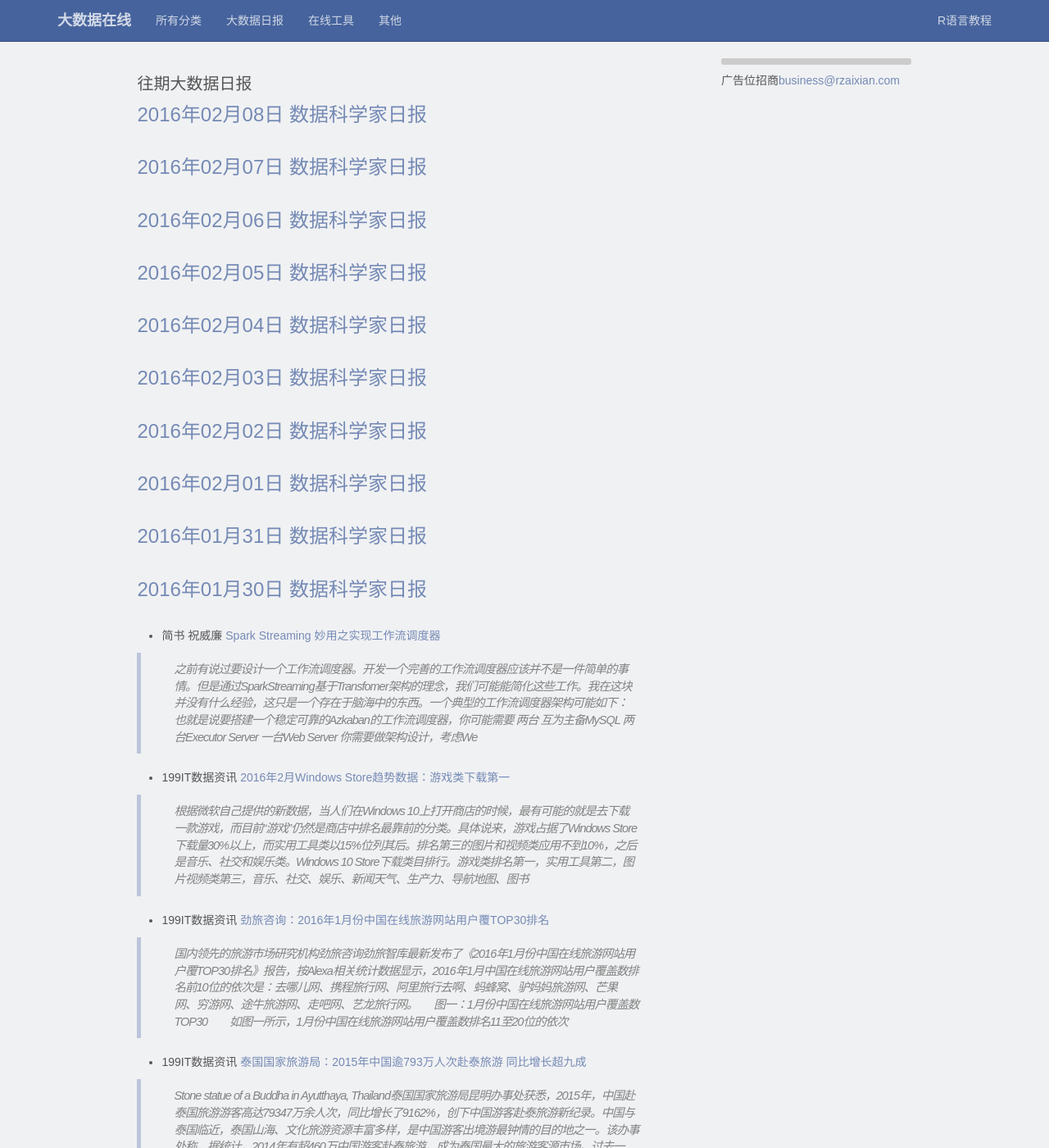
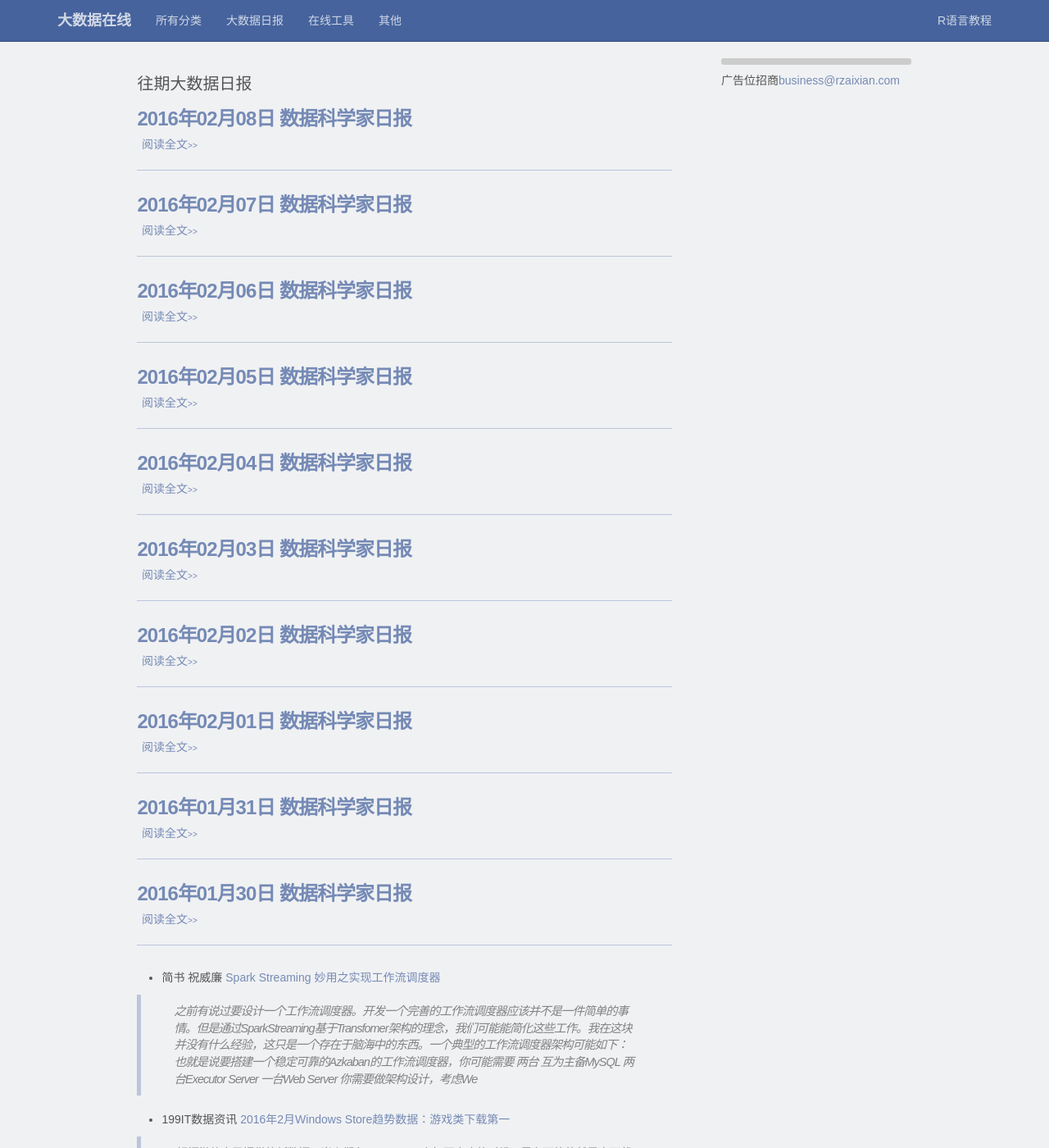
Before and after one commit to fun360/fun360, a Jekyll site: the page built from index.html, in a window 1280 px wide and 1400 px high. Shown: the whole window at 82% size. Built offline with Jekyll 4.4.1, drawn with Linux system fonts in a browser that asks for light colours; comment, search, counter and statistics services are not loaded.

Commit message:
front page 20

```diff
--- a/index.html
+++ b/index.html
@@ -8,7 +8,11 @@ layout: default
   <ul class="post-list">
     {% for post in site.categories["dailynews"] limit:10 %}
       <li>
-        <a class="post-link" href="{{ post.url | prepend: site.baseurl }}">{{ post.title }}</a>
+        <h2 class="post-title">
+          <a class="post-link" href="{{ post.url | prepend: site.baseurl }}">{{ post.title }}</a>
+        </h2>
+        <span class="post-meta"><a href="{{ post.url | prepend: site.baseurl }}" class="post-read-full">阅读全文<smalL>>></small> </a></span>
+        <hr>
       </li>
     {% endfor %}
   </ul>
```
